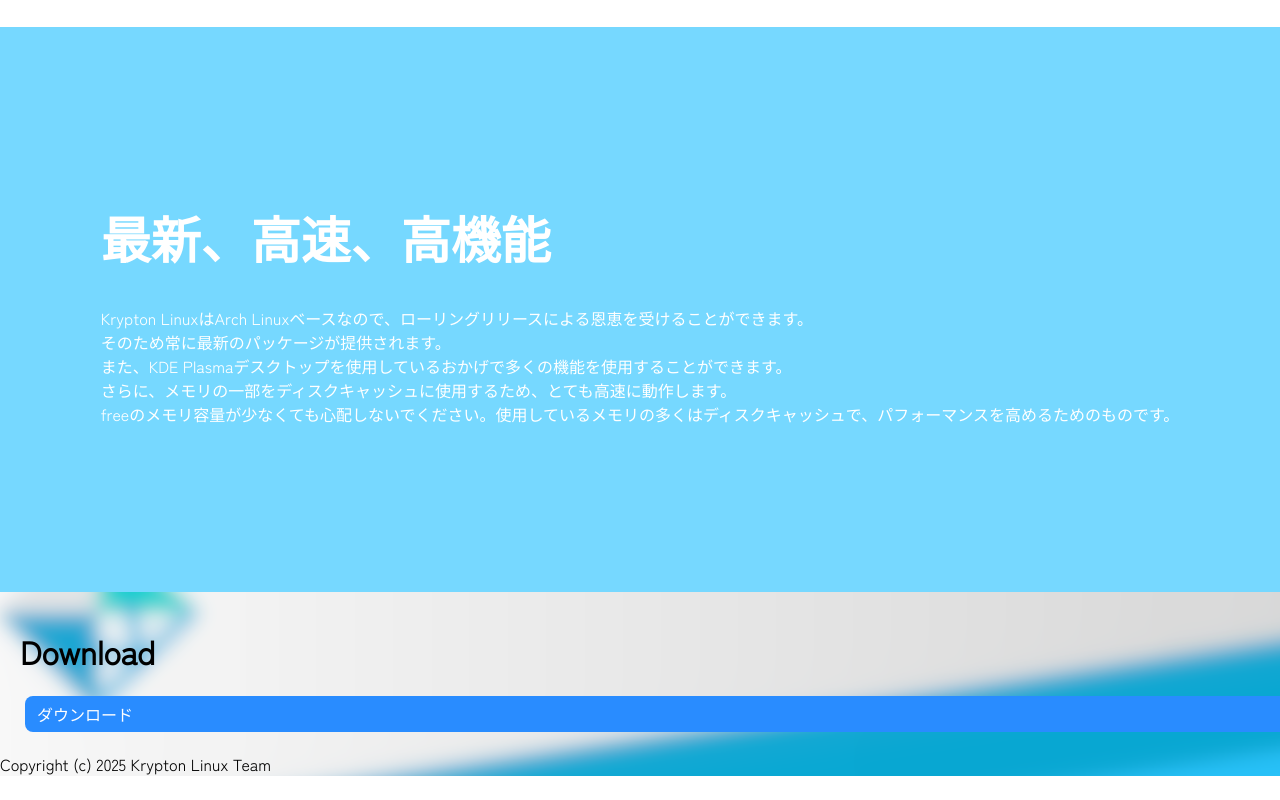
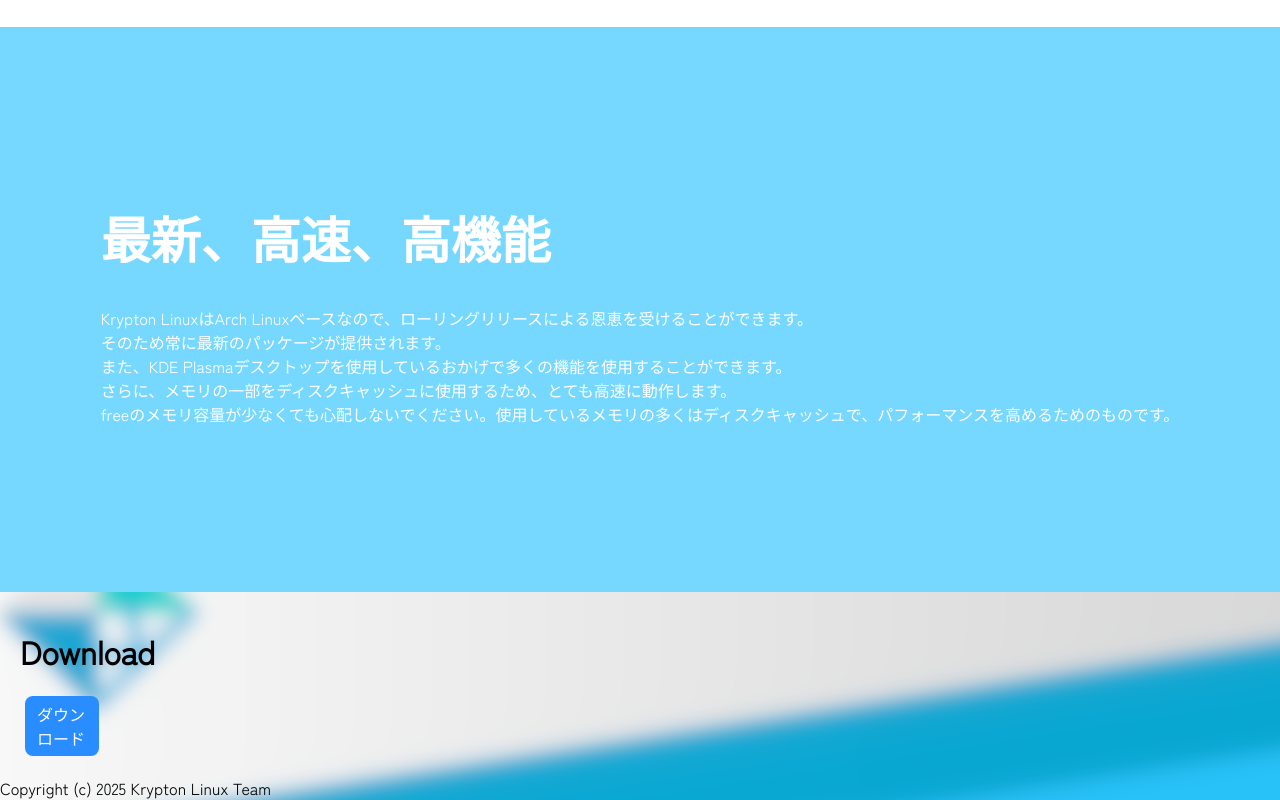
Before and after one commit to krypton-linux/krypton-linux.com, a plain HTML site: page index.html in a window 1280 px wide. Shown: the part 1185-1985 px from the top of the page. Before the commit the page ends 1961 px from the top, so only its background shows below. Drawn offline with Linux system fonts and the light colour scheme; a web font is replaced by a local one.

Commit message:
Update index.html

```diff
--- a/index.html
+++ b/index.html
@@ -61,7 +61,7 @@
     </div>
     <div class="dl">
         <h1>Download</h1>
-        <a class="dl-btn" href="https://drive.google.com/uc?id=14G5JHCcaAlvi2oHK9urMS6Ustl-ngy7E">ダウンロード</a>
+        <a class="dl-btn2" href="https://drive.google.com/uc?id=14G5JHCcaAlvi2oHK9urMS6Ustl-ngy7E">ダウンロード</a>
     </div>
     <div class="footer">
         Copyright (c) 2025 Krypton Linux Team
```
